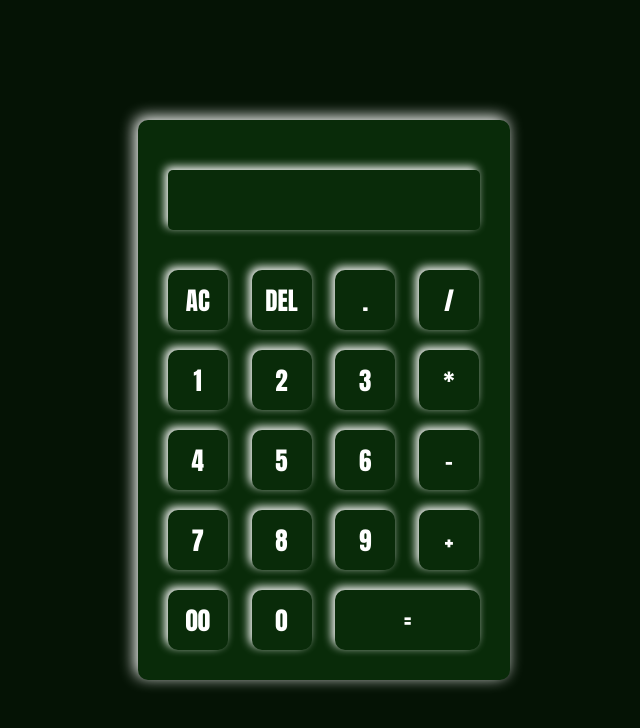
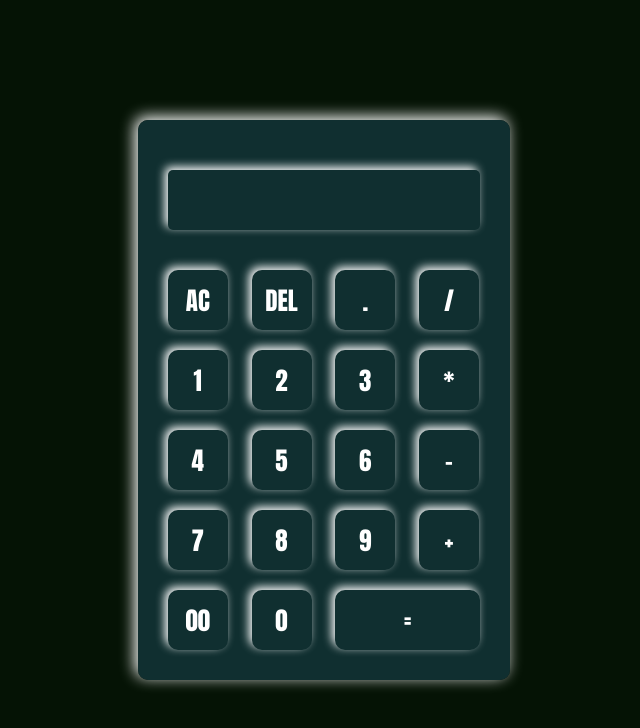
Before and after one commit to Denesska/Calculator, a plain HTML site: page index.html in a window 1280 px wide. Shown: the whole page, without its empty margins (316-956 px from the left). Drawn offline with Linux system fonts and the light colour scheme.

Commit message:
I changed the color

```diff
--- a/scripts/script.js
+++ b/scripts/script.js
@@ -14,7 +14,7 @@ buttons.forEach(button => {
       display.value = eval(display.value);
     } else {
       // Concatenate the value to the display
-    //   display.value += value;
+      // display.value += value;
     }
   });
 });
--- a/styles/style.css
+++ b/styles/style.css
@@ -15,7 +15,7 @@
 }
 
 .calculator {
-    background-color: #092b09;
+    background-color: #123235e7;
     padding: 20px;
     border-radius: 10px;
     box-shadow:-3px -3px 15px #ffffff;
```
